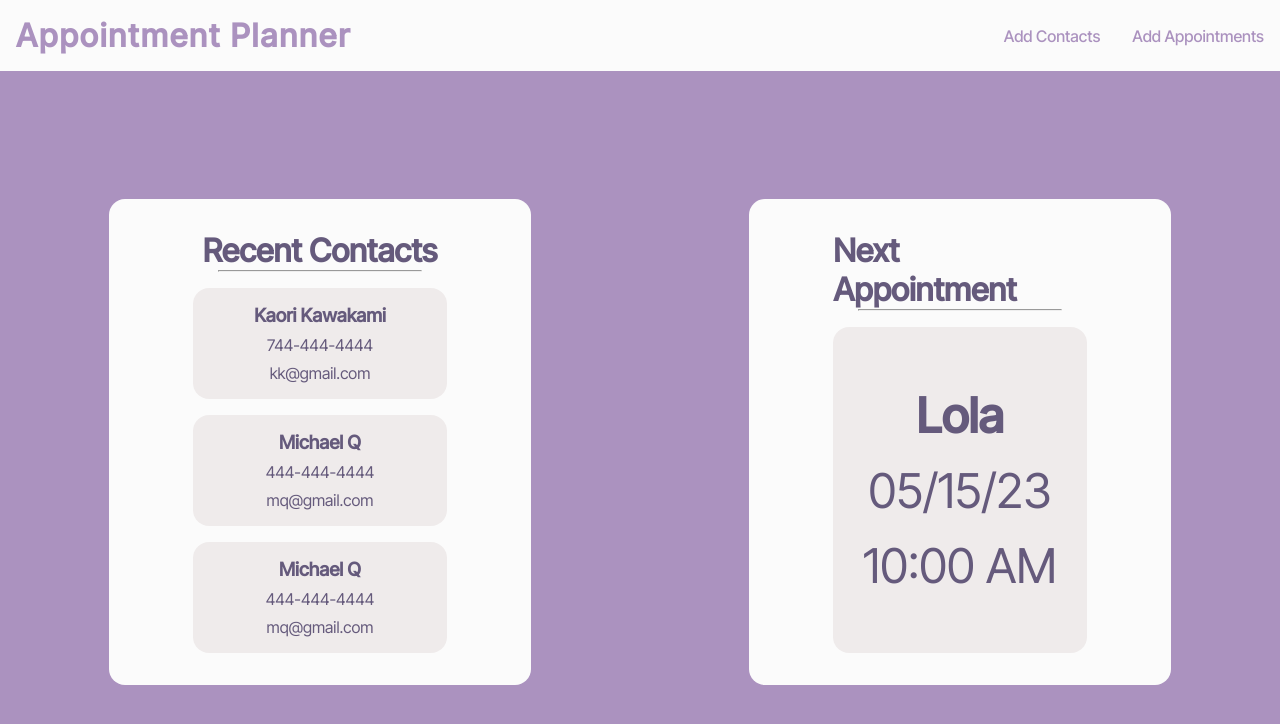
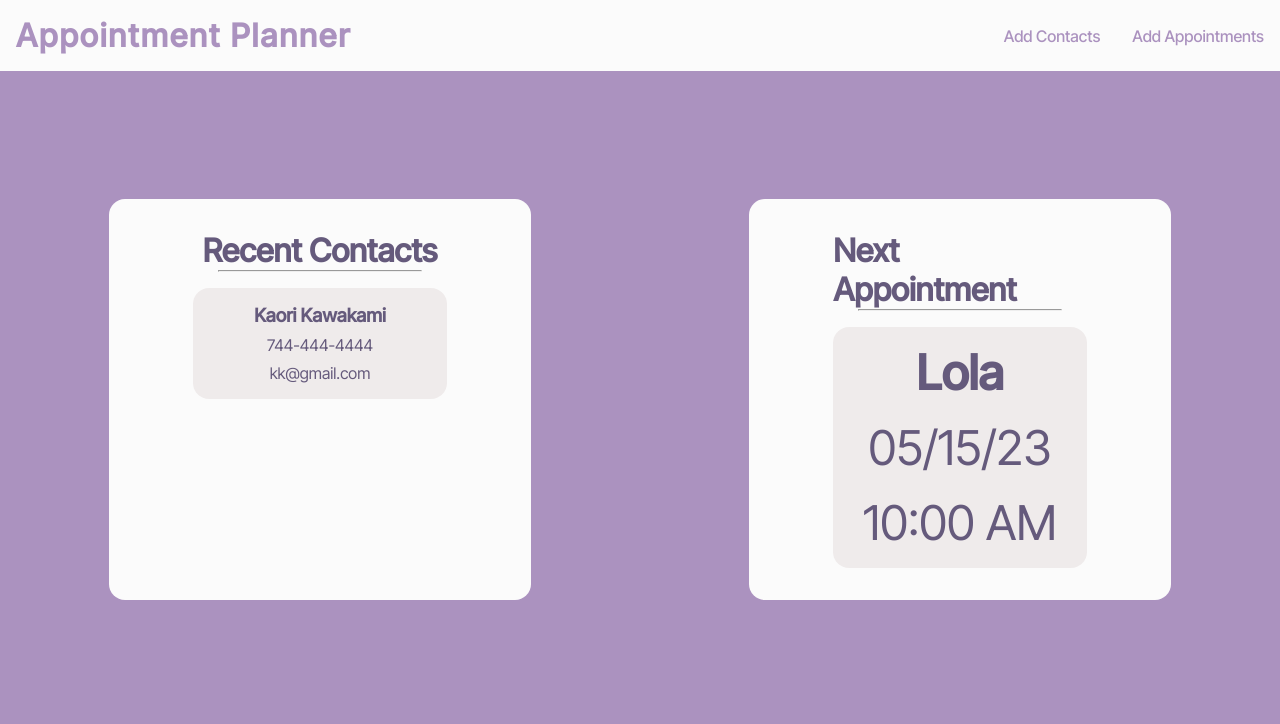
Before and after one commit to kkawakami08/appointment-planner, a React (Create React App) app: page / in a window 1280 px wide. Shown: the top 724 px of the page. Built offline with nearby package versions, Linux system fonts and the light colour scheme.

Commit message:
contact page basic form submission

```diff
--- a/src/App.js
+++ b/src/App.js
@@ -14,24 +14,7 @@ function App() {
       email: "kk@gmail.com",
       id: 1
     },
-    {
-      name: "Michael Q",
-      phone: "444-444-4444",
-      email: "mq@gmail.com",
-      id: 2
-    },
-    {
-      name: "Michael Q",
-      phone: "444-444-4444",
-      email: "mq@gmail.com",
-      id: 3
-    },
-    {
-      name: "Michael Q",
-      phone: "444-444-4444",
-      email: "mq@gmail.com",
-      id: 4
-    }
+
   ])
   const [appointments, setAppointments] = useState([
     {
@@ -48,7 +31,9 @@ function App() {
           contacts={contacts}
           appointments={appointments}
         />} />
-        <Route path="/contact" element={<ContactPage setContacts={setContacts}/>} />
+        <Route path="/contact" element={<ContactPage
+          contacts={contacts}
+          setContacts={setContacts}/>} />
         <Route path="/appointment" element={<AppointmentPage/>} />
       </Routes>
     </Router>
--- a/src/Pages/ContactPage/ContactPage.js
+++ b/src/Pages/ContactPage/ContactPage.js
@@ -1,7 +1,23 @@
-import React from 'react'
+import React, {useState} from 'react'
 import './ContactPage.css';
 
-export default function ContactPage ({setContacts}) {
+export default function ContactPage ({contacts, setContacts}) {
+  const [name, setName] = useState("");
+  const [phone, setPhone] = useState("");
+  const [email, setEmail] = useState("");
+
+  const handleSubmit = (e) => {
+    e.preventDefault();
+    setContacts([...contacts, {
+      name: name,
+      phone: phone,
+      email: email
+    }])
+    setName("");
+    setPhone("");
+    setEmail("");
+  }
+
   return (
     <div className="new-contact-container">
       <form className="card">
@@ -9,10 +25,21 @@ export default function ContactPage ({setContacts}) {
           <h2>New Contact</h2>
           <hr />
         </div>
-        <input type="text" placeholder='Name' />
-        <input type="tel" placeholder='Phone Number' />
-        <input type="email" placeholder='Email' />
-        <button>Add</button>
+        <input type="text" placeholder='Name' value={name}
+          onChange={(e)=> {
+            setName(e.target.value)
+          }}/>
+        <input type="tel" placeholder='Phone Number' value={phone}
+          onChange={(e)=> {
+            setPhone(e.target.value)
+          }}
+        />
+        <input type="email" placeholder='Email' value={email}
+          onChange={(e)=> {
+            setEmail(e.target.value)
+          }}
+        />
+        <button onClick={handleSubmit}>Add</button>
 
       </form>
     </div>
```
